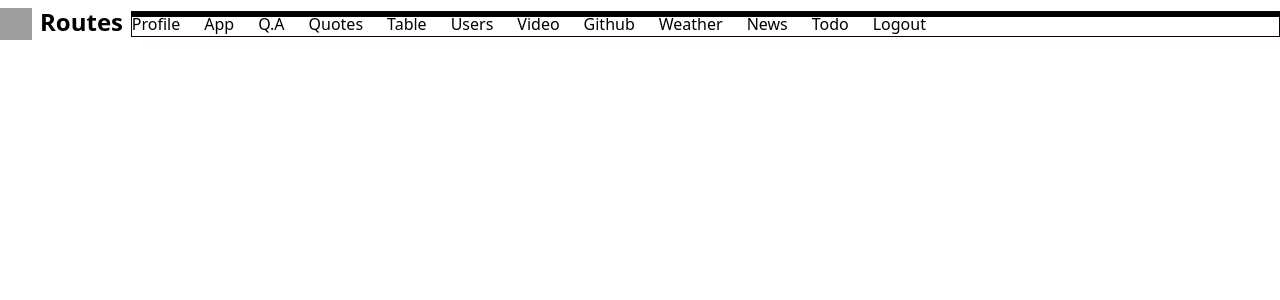
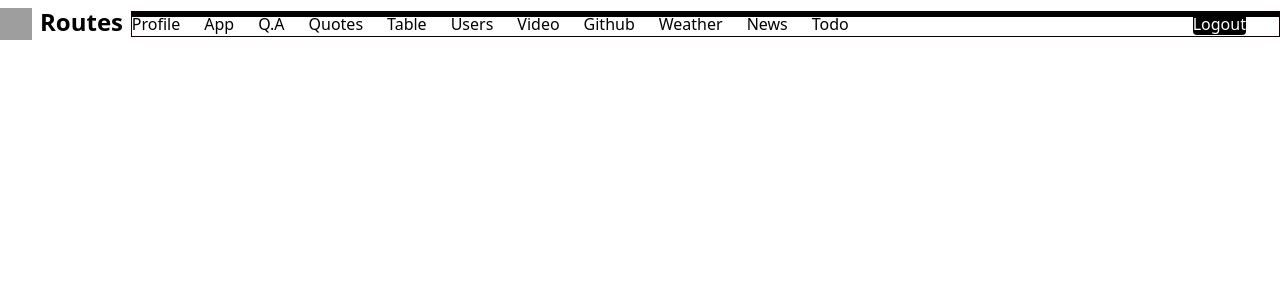
Before and after one commit to AhsanUddin200/React-01-, a React (Create React App) app in the folder tic-tac-teo/: page /list in a window 1280 px wide. Shown: the top 300 px of the page. Built offline with nearby package versions, Linux system fonts and the light colour scheme; grey boxes are pictures that could not be loaded.

Commit message:
secound commit

```diff
--- a/tic-tac-teo/src/List.js
+++ b/tic-tac-teo/src/List.js
@@ -46,9 +46,10 @@ function List() {
   <Link to="/todo" className="text-black-500 hover:text-red-900">Todo</Link>
 </li>
 
-            <li className="mr-auto">
-              <Link to="/logout" className="text-black-500 hover:text-red-900">Logout</Link>
-            </li>
+<li className="ml-80">
+  <Link to="/logout" className="text-white hover:text-red-200 bg-black rounded p-0.1 ">Logout</Link>
+</li>
+
           </ul>
         </nav>
       </div>
--- a/tic-tac-teo/src/Todo.js
+++ b/tic-tac-teo/src/Todo.js
@@ -32,6 +32,7 @@ function Todo() {
   return (
     <div>
       {error && <p>{error}</p>}
+      {todoData ? (
       <ul>
         {todoData.map((todo) => {
           return (
@@ -55,6 +56,9 @@ function Todo() {
           );
         })}
       </ul>
+      ):(
+        <p>Loading</p>
+      )}
     </div>
   );
 }
```
